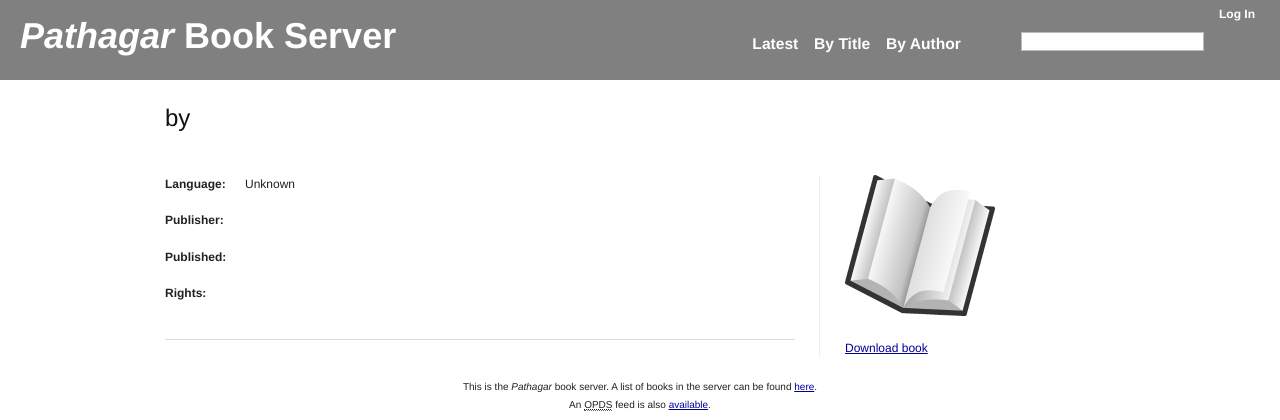
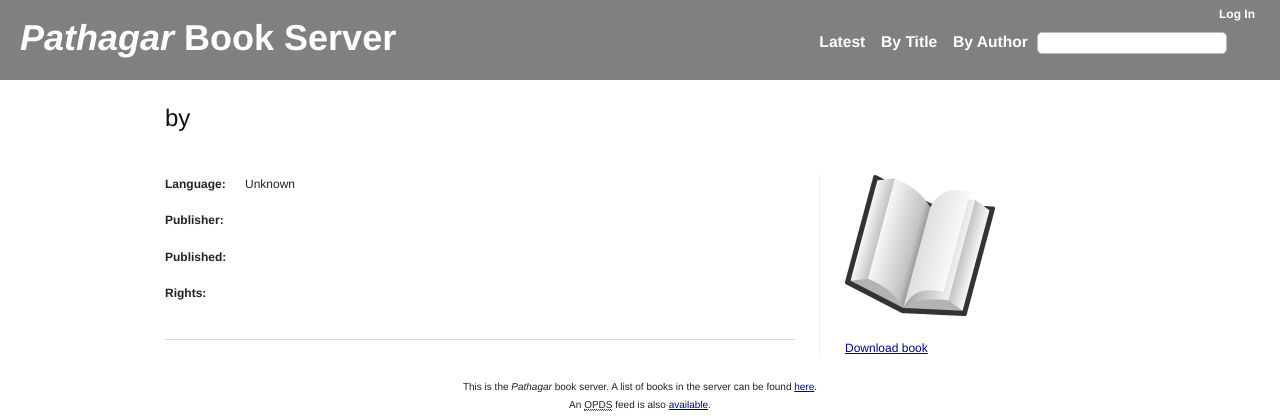
Before and after one commit to PathagarBooks/pathagar, a Django app: template templates/books/book_detail.html in a window 1280 px wide. Shown: the top 420 px of the page. Run offline with Django 3.2, Linux system fonts and the light colour scheme; the template is opened without the code that fills it, so the values that code supplies are empty; some libraries are stand-ins or nearby versions.

Commit message:
Better navigation bar

```diff
--- a/books/templates/base.html
+++ b/books/templates/base.html
@@ -27,14 +27,18 @@ $(document).ready(function() {
 </script>
 <div class="header">
 <a href="{% url pathagar.books.views.book_list %}"><h1><em>Pathagar</em> Book Server</h1></a>
+<form action="{% url pathagar.books.views.book_list %}" method="get">
 <ul class="navbar">
   <li><a data-name="latest" href="{% url pathagar.books.views.book_list %}">Latest</a></li>
   <li><a data-name="by-title" href="{% url pathagar.books.views.by_title %}">By Title</a></li>
   <li><a data-name="by-author" href="{% url pathagar.books.views.by_author %}">By Author</a></li>
+  <li class="searchbox">
+<input id="search" type="text" name="q" />
+<input id="submit" type="submit" value="Submit" />
+  </li>
 </ul>
-<div class="searchbox">
-    {% block searchform %}{% endblock %}
-</div>
+</form>
+
 <div class="loginbox">
 {% if user.is_authenticated %}
 <span>Welcome, {{ user.username }}&nbsp;&nbsp;</span>
--- a/static_media/style/style.css
+++ b/static_media/style/style.css
@@ -36,15 +36,15 @@ a[href$=".epub"]   {
     size: 120%;
     font-weight: bold;
     position: relative;
-    top: 18px;
+    top: 20px;
     left: 20px;
     display: inline;
 }
 
 .header .navbar {
     position: absolute;
-    right: 295px;
-    top: 32px;
+    right: 35px;
+    top: 25px;
 }
 
 .header .navbar li {
@@ -68,12 +68,6 @@ a[href$=".epub"]   {
 .header .navbar a:hover {
     color: gray;
     background: white;
-}
-
-.header .searchbox {
-    position: absolute;
-    right: 15px;
-    top: 25px;
 }
 
 .header .loginbox {
@@ -102,11 +96,14 @@ a[href$=".epub"]   {
 }
 
 .searchbox #search {
+    padding: 0.2em 0.4em;
+    -moz-border-radius: 5px;
+    border-radius: 5px;
     color: gray;
 }
 
 .searchbox #submit {
-    visibility: hidden;
+    display: none;
 }
 
 p.hidden_head {
--- a/templates/books/book_detail.html
+++ b/templates/books/book_detail.html
@@ -5,13 +5,6 @@
 {% block script %}
   {{ block.super }}
   $('#search').example('Book Search...');
-{% endblock %}
-
-{%block searchform %}
-<form action="{% url pathagar.books.views.book_list %}" method="get">
-<input id="search" type="text" name="q" />
-<input id="submit" type="submit" value="Submit" />
-</form>
 {% endblock %}
 
 {% block content %}
```
Also changed, not shown: templates/books/book_list.html (+0 -7 lines).
